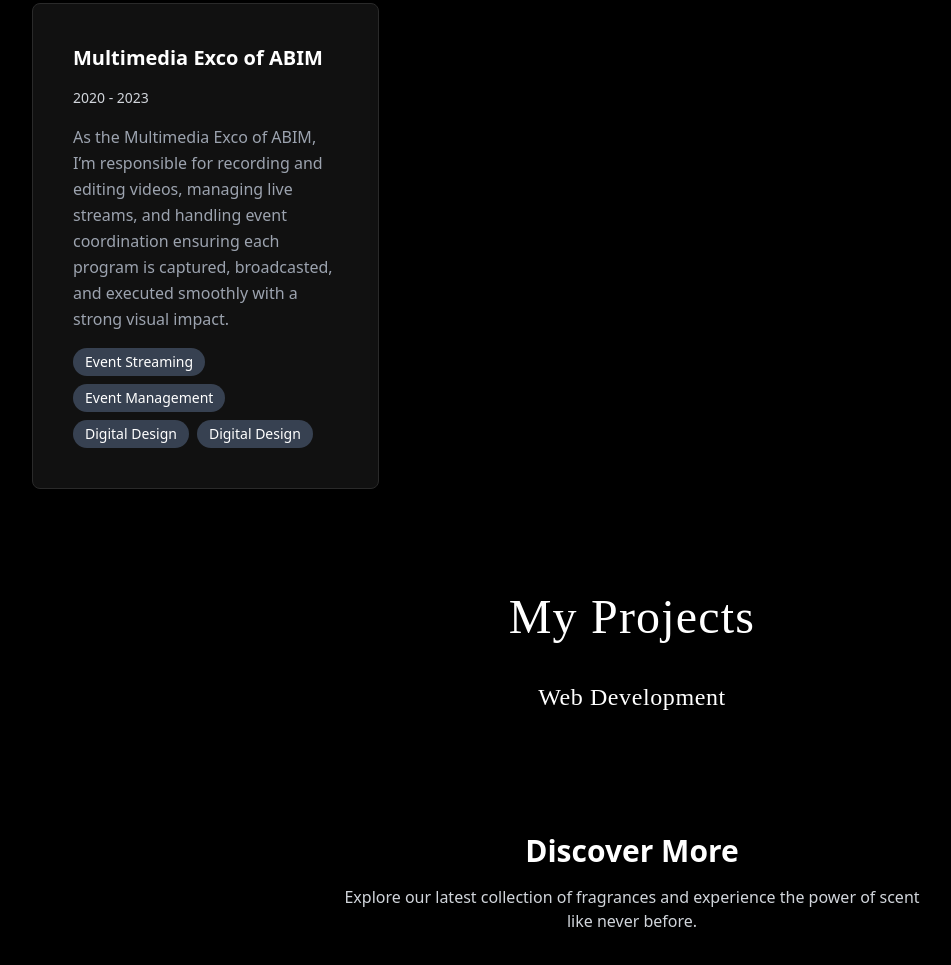
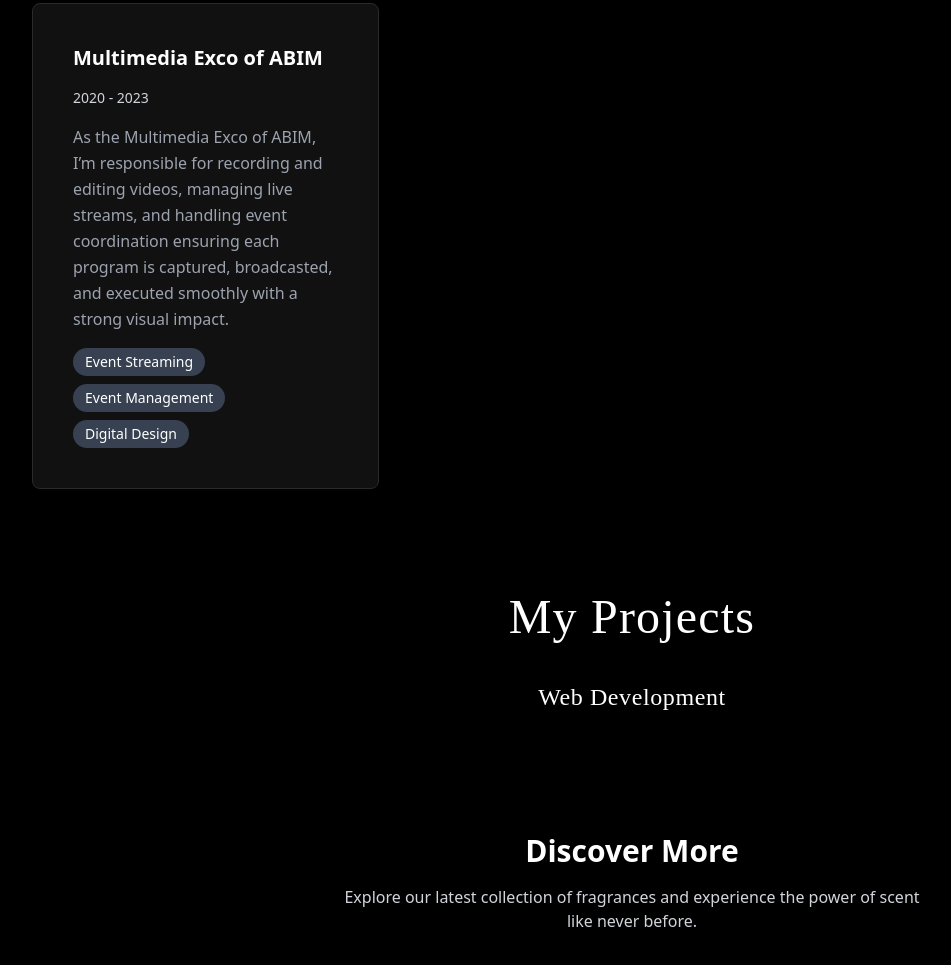
Before and after one commit to aidilkhairiii/Aidil-Khairi, a plain HTML site: page index.html in a window 1280 px wide. Shown: the part 2637-3602 px from the top of the page, without its empty margins (8-959 px from the left). Drawn offline with nearby package versions, Linux system fonts and the light colour scheme; a web font is replaced by a local one.

Commit message:
delete something

```diff
--- a/index.html
+++ b/index.html
@@ -171,7 +171,6 @@
           <span class="bg-gray-700 text-sm px-3 py-1 rounded-full">Event Streaming</span>
           <span class="bg-gray-700 text-sm px-3 py-1 rounded-full">Event Management</span>
           <span class="bg-gray-700 text-sm px-3 py-1 rounded-full">Digital Design</span>
-          <span class="bg-gray-700 text-sm px-3 py-1 rounded-full">Digital Design</span>
         </div>
       </div>
 
```
